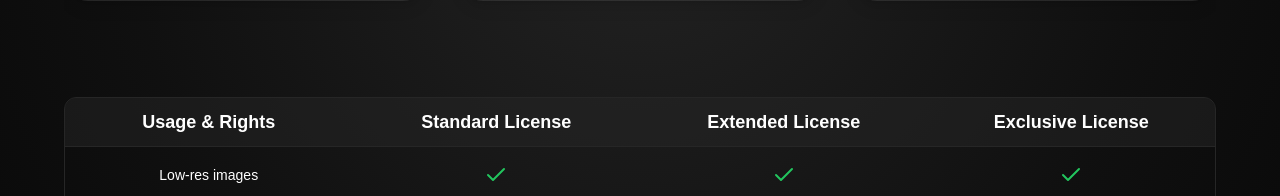
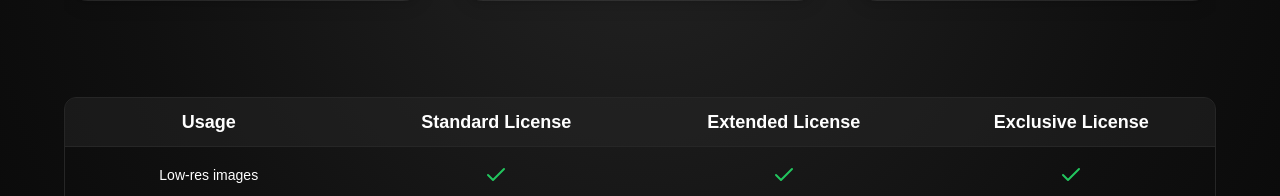
Before and after one commit to jakobdahlin/jdarph, a Next.js app: page /license in a window 1280 px wide. Shown: the part 903-1099 px from the top of the page. Built offline with nearby package versions, Linux system fonts and the light colour scheme.

Commit message:
Update license-comparison.tsx
Changed title to just Usage.

```diff
--- a/components/license-comparison.tsx
+++ b/components/license-comparison.tsx
@@ -21,7 +21,7 @@ export default function LicenseComparison() {
             <thead>
     <tr className="border-b transition-colors border-neutral-800">
       <th className="h-12 px-6 align-middle font-bold text-lg text-muted-foreground bg-neutral-800/50 text-center w-1/4">
-        Usage & Rights
+        Usage
       </th>
       <th className="h-12 px-6 align-middle font-bold text-lg text-muted-foreground bg-neutral-800/50 text-center w-1/4 whitespace-nowrap">
         Standard License
```
